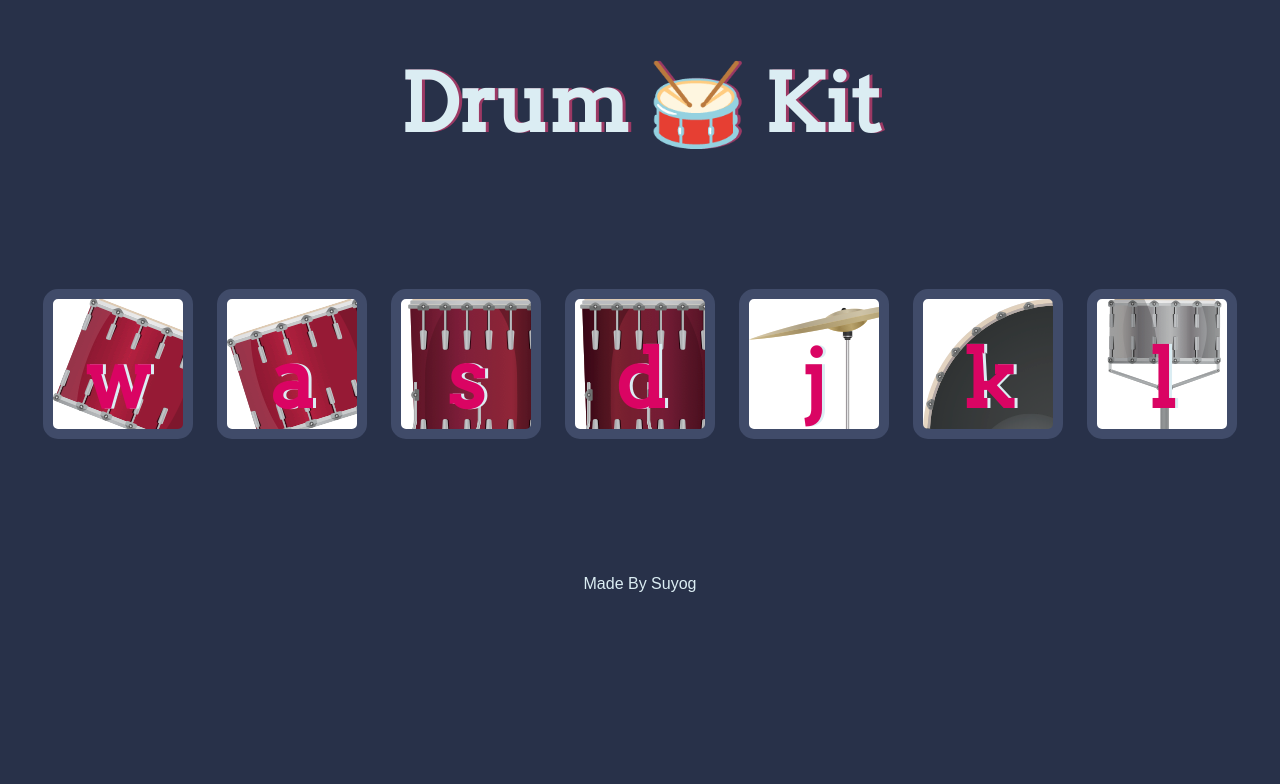
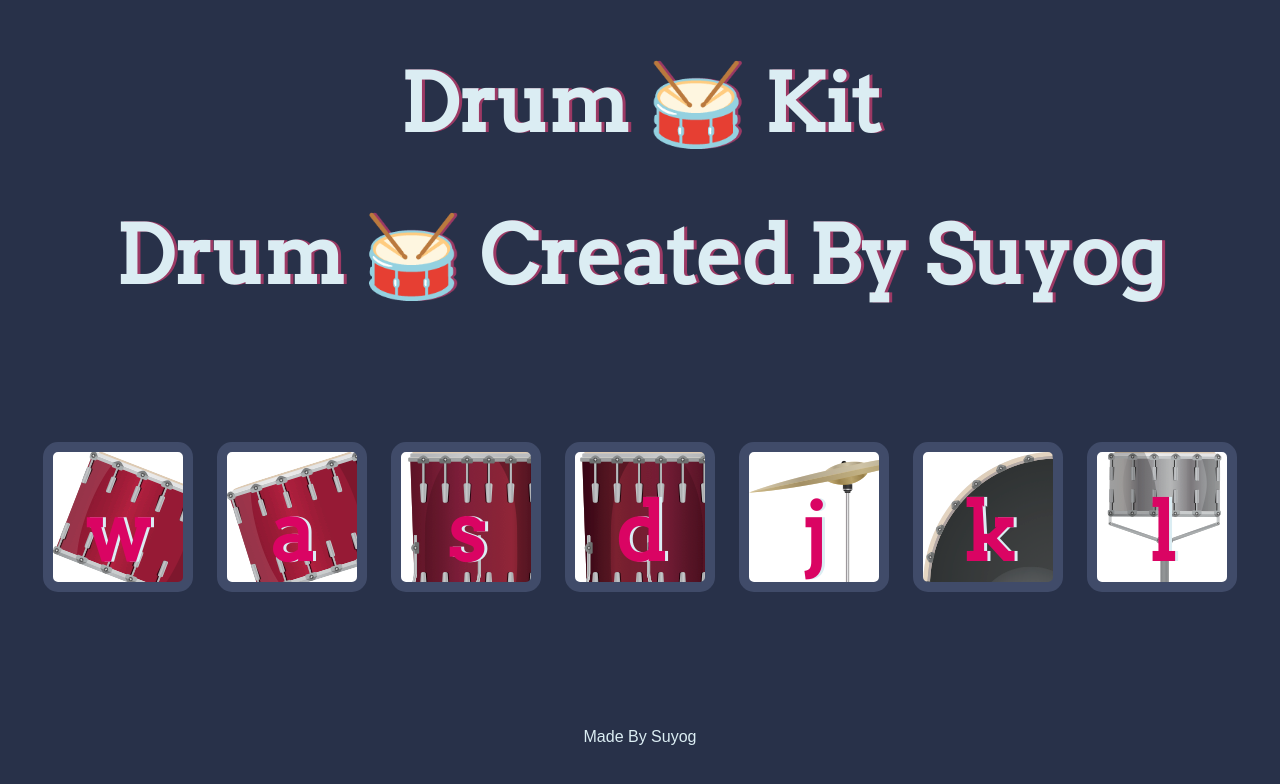
Before and after one commit to Suyog28/Drum-Music, a plain HTML site: page index.html in a window 1280 px wide. Drawn offline with Linux system fonts and the light colour scheme.

Commit message:
Name added

```diff
--- a/index.html
+++ b/index.html
@@ -12,6 +12,7 @@
 
   <body>
     <h1 id="title">Drum 🥁 Kit</h1>
+    <h1 id="title">Drum 🥁 Created By Suyog</h1>
     <div class="set">
       <button class="w drum">w</button>
       <button class="a drum">a</button>
```
